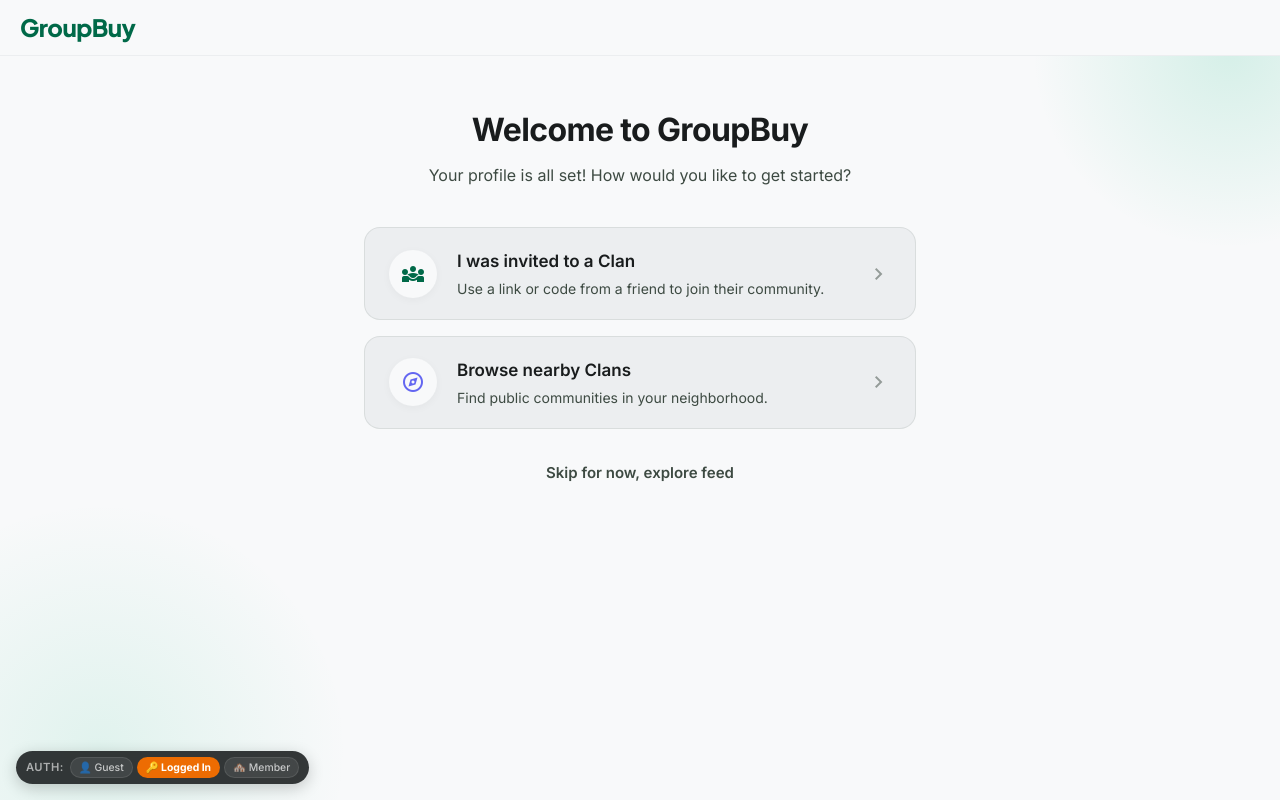
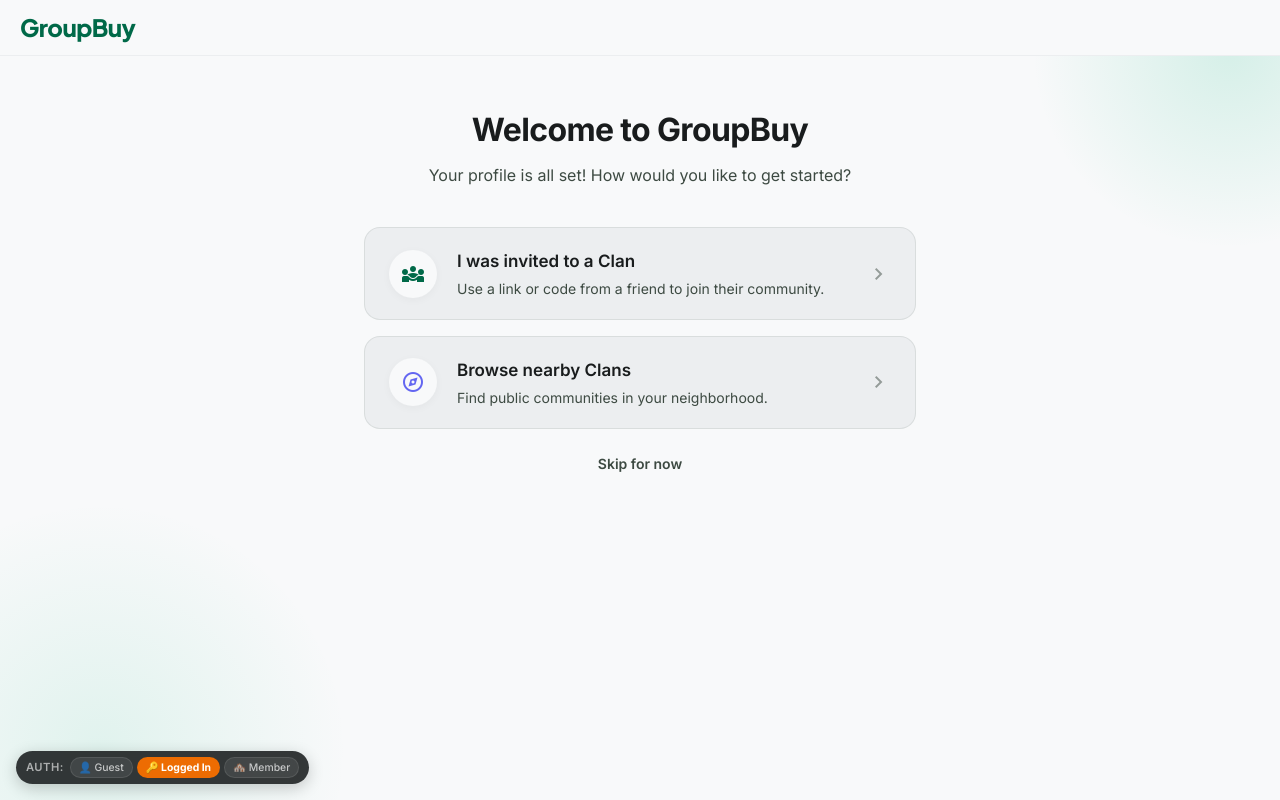
Before and after one commit to surajkalangi/groupbuy-web, a Next.js app: page /onboarding/welcome in a window 1280 px wide. Built offline with nearby package versions, Linux system fonts and the light colour scheme.

Commit message:
style: update skip link on onboarding to match global app styling

```diff
--- a/app/onboarding/welcome/page.js
+++ b/app/onboarding/welcome/page.js
@@ -58,7 +58,7 @@ export default function WelcomePage() {
 
                     <div className={styles.skipContainer}>
                         <Link href="/feed" className={styles.skipLink}>
-                            Skip for now, explore feed
+                            Skip for now
                         </Link>
                     </div>
                 </main>
--- a/app/onboarding/welcome/page.module.css
+++ b/app/onboarding/welcome/page.module.css
@@ -182,13 +182,14 @@
 }
 
 .skipContainer {
-    margin-top: 1.5rem;
+    margin-top: 1rem;
     text-align: center;
 }
 
 .skipLink {
-    display: inline-block;
-    font-size: 0.9375rem;
+    display: block;
+    font-family: var(--font-body);
+    font-size: 0.875rem;
     font-weight: 600;
     color: var(--on-surface-variant);
     text-decoration: none;
```
